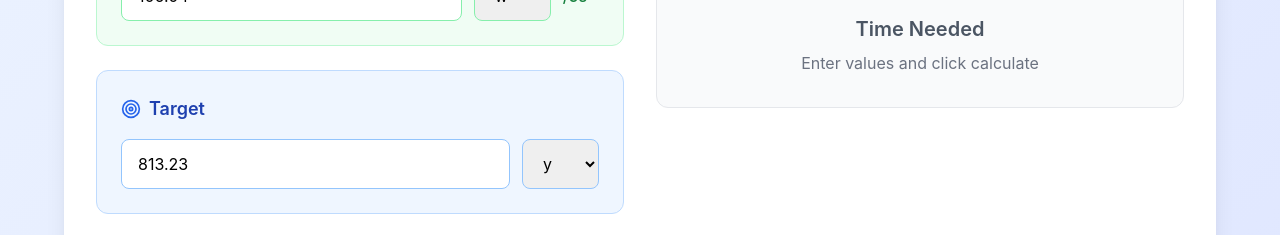
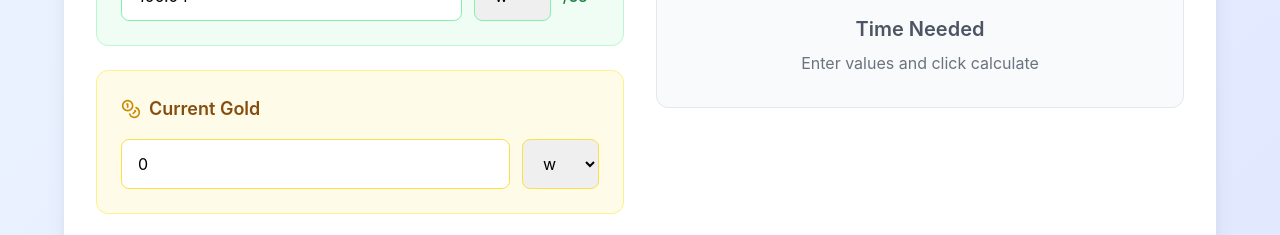
Before and after one commit to Caiocpm/calculadora-progressao, a React (Create React App) app: page / in a window 1280 px wide. Shown: the part 717-952 px from the top of the page. Built offline with nearby package versions, Linux system fonts and the light colour scheme.

Commit message:
add current gold

```diff
--- a/src/components/ProgressionCalculator.jsx
+++ b/src/components/ProgressionCalculator.jsx
@@ -6,11 +6,14 @@ import {
   Zap,
   Globe,
   Image as ImageIcon,
+  Coins,
 } from "lucide-react";
 
 const ProgressionCalculator = () => {
   const [generationRate, setGenerationRate] = useState("106.04");
   const [generationLevel, setGenerationLevel] = useState("w");
+  const [currentGold, setCurrentGold] = useState("0");
+  const [currentGoldLevel, setCurrentGoldLevel] = useState("w");
   const [targetAmount, setTargetAmount] = useState("813.23");
   const [targetLevel, setTargetLevel] = useState("y");
   const [result, setResult] = useState(null);
@@ -77,15 +80,19 @@ const ProgressionCalculator = () => {
       title: "Calculadora de Progressão",
       subtitle: "Calcule quanto tempo levará para atingir seu objetivo",
       generationRate: "Taxa de Geração",
+      currentGold: "Ouro Atual",
       target: "Objetivo",
       calculate: "Calcular Tempo",
       timeNeeded: "Tempo Necessário",
       error: "Erro",
       ratePerSecond: "Taxa por segundo",
+      currentAmount: "Quantidade atual",
+      remainingAmount: "Quantidade restante",
       totalTarget: "Objetivo total",
       errorInvalidValues: "Por favor, insira valores válidos maiores que zero.",
       errorCalculation: "Não é possível calcular o tempo com esses valores.",
       errorGeneral: "Erro no cálculo. Verifique os valores inseridos.",
+      errorAlreadyReached: "Você já atingiu seu objetivo! 🎉",
       languageAuto: "Automático",
       showImage: "Mostrar Imagem",
       hideImage: "Ocultar Imagem",
@@ -105,15 +112,19 @@ const ProgressionCalculator = () => {
       title: "Progression Calculator",
       subtitle: "Calculate how long it will take to reach your goal",
       generationRate: "Generation Rate",
+      currentGold: "Current Gold",
       target: "Target",
       calculate: "Calculate Time",
       timeNeeded: "Time Needed",
       error: "Error",
       ratePerSecond: "Rate per second",
+      currentAmount: "Current amount",
+      remainingAmount: "Remaining amount",
       totalTarget: "Total target",
       errorInvalidValues: "Please enter valid values greater than zero.",
       errorCalculation: "Cannot calculate time with these values.",
       errorGeneral: "Calculation error. Please check the entered values.",
+      errorAlreadyReached: "You have already reached your goal! 🎉",
       languageAuto: "Automatic",
       showImage: "Show Image",
       hideImage: "Hide Image",
@@ -133,16 +144,20 @@ const ProgressionCalculator = () => {
       title: "Calculadora de Progresión",
       subtitle: "Calcula cuánto tiempo tomará alcanzar tu objetivo",
       generationRate: "Tasa de Generación",
+      currentGold: "Oro Actual",
       target: "Objetivo",
       calculate: "Calcular Tiempo",
       timeNeeded: "Tiempo Necesario",
       error: "Error",
       ratePerSecond: "Tasa por segundo",
+      currentAmount: "Cantidad actual",
+      remainingAmount: "Cantidad restante",
       totalTarget: "Objetivo total",
       errorInvalidValues:
         "Por favor, ingresa valores válidos mayores que cero.",
       errorCalculation: "No es posible calcular el tiempo con estos valores.",
       errorGeneral: "Error en el cálculo. Verifica los valores ingresados.",
+      errorAlreadyReached: "¡Ya has alcanzado tu objetivo! 🎉",
       languageAuto: "Automático",
       showImage: "Mostrar Imagen",
       hideImage: "Ocultar Imagen",
@@ -163,16 +178,20 @@ const ProgressionCalculator = () => {
       subtitle:
         "Calculez combien de temps il faudra pour atteindre votre objectif",
       generationRate: "Taux de Génération",
+      currentGold: "Or Actuel",
       target: "Objectif",
       calculate: "Calculer le Temps",
       timeNeeded: "Temps Nécessaire",
       error: "Erreur",
       ratePerSecond: "Taux par seconde",
+      currentAmount: "Montant actuel",
+      remainingAmount: "Montant restant",
       totalTarget: "Objectif total",
       errorInvalidValues:
         "Veuillez saisir des valeurs valides supérieures à zéro.",
       errorCalculation: "Impossible de calculer le temps avec ces valeurs.",
       errorGeneral: "Erreur de calcul. Vérifiez les valeurs saisies.",
+      errorAlreadyReached: "Vous avez déjà atteint votre objectif ! 🎉",
       languageAuto: "Automatique",
       showImage: "Afficher Image",
       hideImage: "Masquer Image",
@@ -295,9 +314,11 @@ const ProgressionCalculator = () => {
     return parts.join(", ");
   };
 
+  // 💰 Função de cálculo com ouro atual
   const calculateTime = () => {
     try {
       const rateValue = parseFloat(generationRate);
+      const currentValue = parseFloat(currentGold);
       const targetValue = parseFloat(targetAmount);
 
       if (isNaN(rateValue) || isNaN(targetValue) || rateValue <= 0) {
@@ -305,10 +326,21 @@ const ProgressionCalculator = () => {
         return;
       }
 
+      // Converter valores para base
       const rateInBase = convertToBase(rateValue, generationLevel);
+      const currentInBase = convertToBase(currentValue || 0, currentGoldLevel);
       const targetInBase = convertToBase(targetValue, targetLevel);
+
+      // Verificar se já atingiu o objetivo
+      if (currentInBase >= targetInBase) {
+        setResult({ error: t("errorAlreadyReached") });
+        return;
+      }
+
+      // Calcular quantidade restante
+      const remainingInBase = targetInBase - currentInBase;
       const ratePerSecond = rateInBase / 5;
-      const timeInSeconds = targetInBase / ratePerSecond;
+      const timeInSeconds = remainingInBase / ratePerSecond;
 
       if (!isFinite(timeInSeconds) || timeInSeconds < 0) {
         setResult({ error: t("errorCalculation") });
@@ -319,7 +351,9 @@ const ProgressionCalculator = () => {
         timeFormatted: formatTime(timeInSeconds),
         totalSeconds: timeInSeconds,
         ratePerSecond: convertFromBase(ratePerSecond, "B"),
-        targetInBase: convertFromBase(targetInBase, "B"),
+        currentAmount: convertFromBase(currentInBase, "B"),
+        remainingAmount: convertFromBase(remainingInBase, "B"),
+        totalTarget: convertFromBase(targetInBase, "B"),
       });
     } catch (error) {
       setResult({ error: t("errorGeneral") });
@@ -441,7 +475,6 @@ const ProgressionCalculator = () => {
                     e.target.nextSibling.style.display = "flex";
                   }}
                 />
-                {/* Fallback se a imagem não carregar */}
                 <div className="hidden w-full h-48 bg-gray-100 items-center justify-center">
                   <div className="text-center">
                     <ImageIcon className="w-12 h-12 text-gray-400 mx-auto mb-2" />
@@ -494,6 +527,38 @@ const ProgressionCalculator = () => {
                       /5s
                     </span>
                   </div>
+                </div>
+              </div>
+
+              {/* 💰 Ouro Atual */}
+              <div className="bg-yellow-50 rounded-lg sm:rounded-xl p-4 sm:p-6 border border-yellow-200 hover-scale">
+                <div className="flex items-center mb-3 sm:mb-4">
+                  <Coins className="w-4 h-4 sm:w-5 sm:h-5 text-yellow-600 mr-2" />
+                  <h3 className="text-base sm:text-lg font-semibold text-yellow-800">
+                    {t("currentGold")}
+                  </h3>
+                </div>
+                <div className="space-y-3 sm:space-y-0 sm:flex sm:gap-3">
+                  <input
+                    type="number"
+                    value={currentGold}
+                    onChange={(e) => setCurrentGold(e.target.value)}
+                    className="w-full sm:flex-1 px-3 sm:px-4 py-2 sm:py-3 border border-yellow-300 rounded-lg focus:ring-2 focus:ring-yellow-500 focus:border-transparent text-sm sm:text-base transition-all duration-200"
+                    placeholder="0"
+                    step="0.01"
+                    min="0"
+                  />
+                  <select
+                    value={currentGoldLevel}
+                    onChange={(e) => setCurrentGoldLevel(e.target.value)}
+                    className="w-full sm:w-auto px-3 sm:px-4 py-2 sm:py-3 border border-yellow-300 rounded-lg focus:ring-2 focus:ring-yellow-500 focus:border-transparent text-sm sm:text-base transition-all duration-200"
+                  >
+                    {levels.map((level) => (
+                      <option key={level} value={level}>
+                        {level}
+                      </option>
+                    ))}
+                  </select>
                 </div>
               </div>
 
@@ -582,9 +647,21 @@ const ProgressionCalculator = () => {
                         </p>
                         <p className="break-all">
                           <span className="font-medium">
+                            {t("currentAmount")}:
+                          </span>{" "}
+                          {result.currentAmount.toExponential(2)}B
+                        </p>
+                        <p className="break-all">
+                          <span className="font-medium">
+                            {t("remainingAmount")}:
+                          </span>{" "}
+                          {result.remainingAmount.toExponential(2)}B
+                        </p>
+                        <p className="break-all">
+                          <span className="font-medium">
                             {t("totalTarget")}:
                           </span>{" "}
-                          {result.targetInBase.toExponential(2)}B
+                          {result.totalTarget.toExponential(2)}B
                         </p>
                       </div>
                     </div>
```
